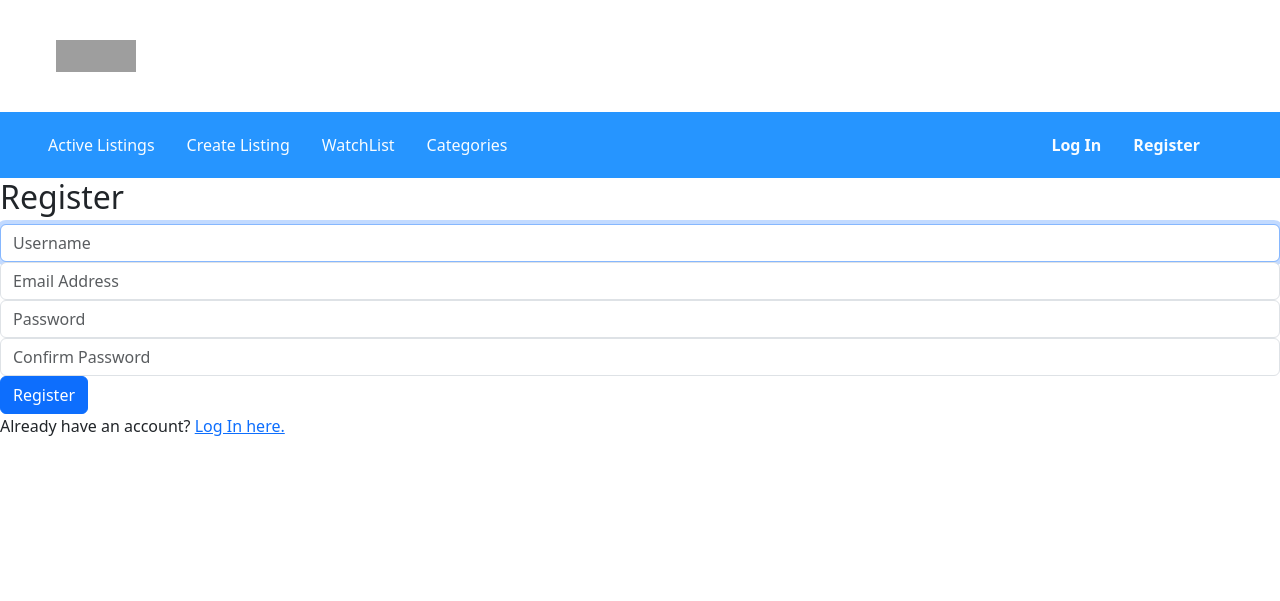
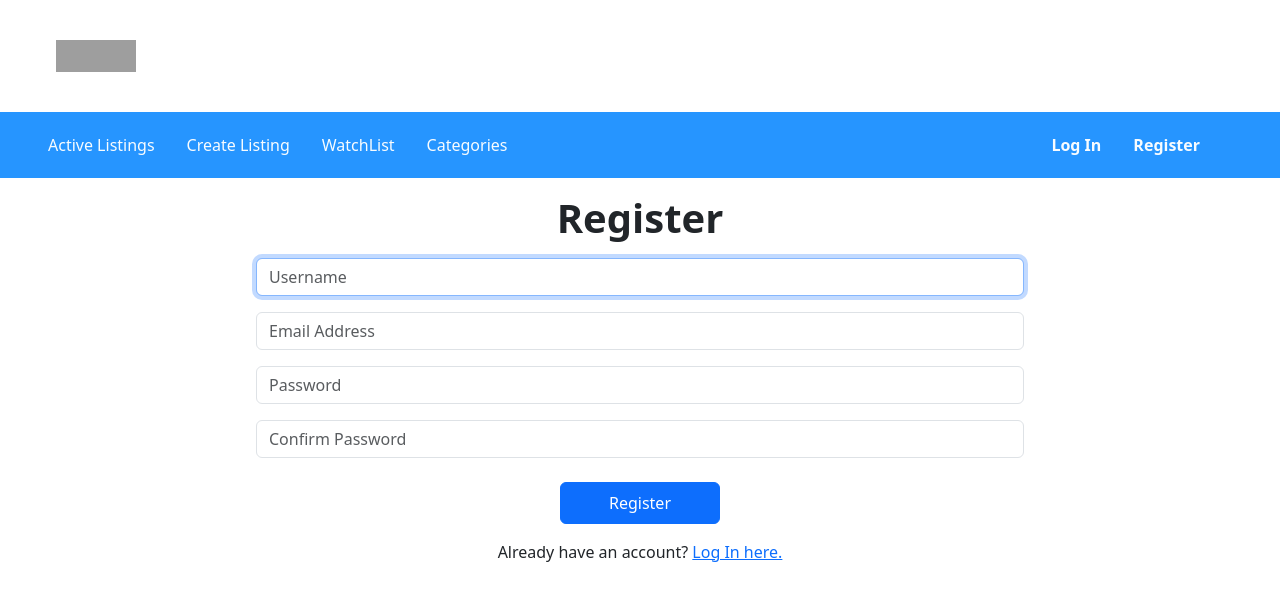
Before and after one commit to SOBAN7AKRAM/commerce, a Django app: page /register in a window 1280 px wide. Shown: the top 601 px of the page. Run offline with Django 3.2, Linux system fonts and the light colour scheme; grey boxes are pictures that could not be loaded.

Commit message:
Almost completer

```diff
--- a/auctions/admin.py
+++ b/auctions/admin.py
@@ -1,4 +1,7 @@
 from django.contrib import admin
-from .models import AuctionListing
+from .models import AuctionListing, Bid, Comments, WatchList
 # Register your models here.
 admin.site.register(AuctionListing)
+admin.site.register(Bid)
+admin.site.register(Comments)
+admin.site.register(WatchList)
--- a/auctions/static/auctions/styles.css
+++ b/auctions/static/auctions/styles.css
@@ -237,4 +237,14 @@ body {
   color: black;
 }
 
+.lgForm {
+  display: flex;
+  flex-direction: column;
+  gap: 1rem;
+}
+.lgForm input[type=submit] {
+  margin-top: 0.5rem;
+  padding: 0.5rem 3rem;
+}
+
 /*# sourceMappingURL=styles.css.map */
--- a/auctions/static/auctions/styles.scss
+++ b/auctions/static/auctions/styles.scss
@@ -209,3 +209,12 @@ body {
     cursor: pointer;
     color: black;
 }
+.lgForm{
+    display: flex;
+    flex-direction: column;
+    gap: 1rem;
+    input[type="submit"]{
+        margin-top: 0.5rem;
+        padding: 0.5rem 3rem;
+    }
+}
--- a/auctions/templates/auctions/categories.html
+++ b/auctions/templates/auctions/categories.html
@@ -3,7 +3,7 @@
     <h4 class="heading">Available Categories</h4>
     <ul class="list-group">
         {% for category in categories %}
-        <a href="{% url 'category' category%}" class="list-group-item listItem">{{category}}</a>
+        <a href="{% url 'auctions:category' category%}" class="list-group-item listItem">{{category}}</a>
         {% endfor%}
     </ul>
 
--- a/auctions/templates/auctions/category.html
+++ b/auctions/templates/auctions/category.html
@@ -6,7 +6,7 @@
         {% for list in auctionlist %}
             <div class="col-12 col-sm-6 col-md-4">
                 <div class="item">
-                        <a class="aHover" href="{% url 'item' list.id%}">
+                        <a class="aHover" href="{% url 'auctions:item' list.id%}">
                         <div class="picture">
                             {% if list.image %}
                             <img src="{{list.image.url}}" alt="image">
--- a/auctions/templates/auctions/create.html
+++ b/auctions/templates/auctions/create.html
@@ -2,7 +2,7 @@
 {% load static %}
 {% block body %}
     <h2 class="heading">Create Listing</h2>
-    <form action="{% url 'create' %}" enctype="multipart/form-data" method="post">
+    <form action="{% url 'auctions:create' %}" enctype="multipart/form-data" method="post">
         {% csrf_token %}
         <div class="formContainer">
             <div class="form-group form">
--- a/auctions/templates/auctions/index.html
+++ b/auctions/templates/auctions/index.html
@@ -13,7 +13,7 @@
     {% for list in auctionlist %}
         <div class="col-12 col-sm-6 col-md-4">
             <div class="item">
-                    <a class="aHover" href="{% url 'item' list.id%}">
+                    <a class="aHover" href="{% url 'auctions:item' list.id%}">
                     <div class="picture">
                         {% if list.image %}
                         <img src="{{list.image.url}}" alt="image">
--- a/auctions/templates/auctions/layout.html
+++ b/auctions/templates/auctions/layout.html
@@ -20,16 +20,16 @@
     <div id="navbarNav">
         <ul class="nav">
             <li class="nav-item">
-                <a class="nav-link" href="{% url 'index' %}">Active Listings</a>
+                <a class="nav-link" href="{% url 'auctions:index' %}">Active Listings</a>
             </li>
             <li class="nav-item">
-                <a class="nav-link" href="{% url 'create' %}">Create Listing</a>
+                <a class="nav-link" href="{% url 'auctions:create' %}">Create Listing</a>
             </li>
             <li class="nav-item">
-                <a class="nav-link" href="{% url 'watch' %}">WatchList</a>
+                <a class="nav-link" href="{% url 'auctions:watch' %}">WatchList</a>
             </li>
             <li class="nav-item">
-                <a class="nav-link" href="{% url 'categories' %}">Categories</a>
+                <a class="nav-link" href="{% url 'auctions:categories' %}">Categories</a>
             </li>
 
         </ul>
@@ -39,14 +39,14 @@
                 <strong class="signedInUser nav-link">{{ user.username }}</strong>
             </li>
             <li class="nav-item navItem">
-                <a class="nav-link" href="{% url 'logout' %}">Log Out</a>
+                <a class="nav-link" href="{% url 'auctions:logout' %}">Log Out</a>
             </li>
             {% else %}
             <li class="nav-item navItem">
-                <a class="nav-link" href="{% url 'login' %}">Log In</a>
+                <a class="nav-link" href="{% url 'auctions:login' %}">Log In</a>
             </li>
             <li class="nav-item navItem">
-                <a class="nav-link" href="{% url 'register' %}">Register</a>
+                <a class="nav-link" href="{% url 'auctions:register' %}">Register</a>
             </li>
             {% endif %}
         </ul>
--- a/auctions/templates/auctions/register.html
+++ b/auctions/templates/auctions/register.html
@@ -2,29 +2,31 @@
 
 {% block body %}
 
-    <h2>Register</h2>
+    <h2 class="heading">Register</h2>
 
     {% if message %}
-        <div>{{ message }}</div>
+        <div class="alert alert-danger">{{ message }}</div>
     {% endif %}
 
-    <form action="{% url 'register' %}" method="post">
+    <form class="formContainer lgForm" action="{% url 'auctions:register' %}" method="post">
         {% csrf_token %}
-        <div class="form-group">
+        <div class="form-group form">
             <input class="form-control" autofocus type="text" name="username" placeholder="Username">
         </div>
-        <div class="form-group">
+        <div class="form-group form">
             <input class="form-control" type="email" name="email" placeholder="Email Address">
         </div>
-        <div class="form-group">
+        <div class="form-group form">
             <input class="form-control" type="password" name="password" placeholder="Password">
         </div>
-        <div class="form-group">
+        <div class="form-group form">
             <input class="form-control" type="password" name="confirmation" placeholder="Confirm Password">
         </div>
         <input class="btn btn-primary" type="submit" value="Register">
+        <div>
+            Already have an account? <a href="{% url 'auctions:login' %}">Log In here.</a>
+        </div>
     </form>
 
-    Already have an account? <a href="{% url 'login' %}">Log In here.</a>
 
 {% endblock %}
--- a/auctions/templates/auctions/watchList.html
+++ b/auctions/templates/auctions/watchList.html
@@ -19,7 +19,7 @@
     {% for list in products %}
         <div class="col-12 col-sm-6 col-md-4">
             <div class="item">
-                    <a class="aHover" href="{% url 'item' list.id%}">
+                    <a class="aHover" href="{% url 'auctions:item' list.id%}">
                     <div class="picture">
                         {% if list.image %}
                         <img src="{{list.image.url}}" alt="image">
--- a/auctions/urls.py
+++ b/auctions/urls.py
@@ -1,10 +1,12 @@
 from django.urls import path
 from django.conf import settings
 from . import views
+from django.contrib import admin
 from django.conf.urls.static import static
 from django.contrib.auth import views as auth_views
-
+app_name = 'auctions'
 urlpatterns = [
+    path("admin/", admin.site.urls),
     path("", views.index, name="index"),
     path("login", views.login_view,name="login"),
     path("logout", views.logout_view, name="logout"),
@@ -14,6 +16,6 @@ urlpatterns = [
     path("watchList/<int:Id>/", views.addOrRemoveToWatchList, name="watchList"),
     path("watchList", views.viewWatchList, name = "watch"),
     path("categories", views.categoriesList, name="categories"),
-    path("<str:name>", views.showCategoryItems, name="category")
+    path("category/<str:name>", views.showCategoryItems, name="category")
 
 ]+ static(settings.MEDIA_URL, document_root=settings.MEDIA_ROOT)
--- a/auctions/views.py
+++ b/auctions/views.py
@@ -29,7 +29,7 @@ def login_view(request):
         # Check if authentication successful
         if user is not None:
             login(request, user)
-            return HttpResponseRedirect(reverse("index"))
+            return HttpResponseRedirect(reverse("auctions:index"))
         else:
             return render(request, "auctions/login.html", {
                 "message": "Invalid username and/or password."
@@ -40,7 +40,7 @@ def login_view(request):
 
 def logout_view(request):
     logout(request)
-    return HttpResponseRedirect(reverse("index"))
+    return HttpResponseRedirect(reverse("auctions:index"))
 
 class createListingForm(forms.Form):
     title = forms.CharField(
@@ -71,7 +71,7 @@ class createListingForm(forms.Form):
     initialBid.widget.attrs.update({'class': 'form-control', 'placeholder': "Initial Bid"})
     picture.widget.attrs.update({'class': 'form-control'})
 
-@login_required(login_url='login')
+@login_required(login_url='auctions:login')
 def createListing(request):
     if request.method == "POST":
         form = createListingForm(request.POST, request.FILES)
@@ -84,7 +84,7 @@ def createListing(request):
             if User.is_authenticated:
                 ac = AuctionListing(title=title, description=description, initialBid=initialBid, image=picture, category=category, owner = request.user)
                 ac.save()
-                return HttpResponseRedirect(reverse('index'))
+                return HttpResponseRedirect(reverse('auctions:index'))
         else:
             return render(request, 'auctions/create.html', {
                 'form' : form
@@ -201,18 +201,18 @@ def register(request):
                 "message": "Username already taken."
             })
         login(request, user)
-        return HttpResponseRedirect(reverse("index"))
+        return HttpResponseRedirect(reverse("auctions:index"))
     else:
         return render(request, "auctions/register.html")
 
-@login_required(login_url='login')
+@login_required(login_url='auctions:login')
 def addOrRemoveToWatchList(request, Id):
     wc, created = WatchList.objects.get_or_create(watchUser = request.user)
     if request.method == "POST" and request.user.is_authenticated:
         ac = AuctionListing.objects.get(id=Id)
         if wc.products.contains(ac):
             wc.products.remove(ac)
-            return HttpResponseRedirect(reverse("item",kwargs={'Id': Id}))
+            return HttpResponseRedirect(reverse("auctions:item",kwargs={'Id': Id}))
         else:
             wc.products.add(ac)
         wc.save()
@@ -224,7 +224,7 @@ def addOrRemoveToWatchList(request, Id):
         'products': products,
         'isEmpty' : len(products) == 0
     })
-@login_required(login_url='login')
+@login_required(login_url='auctions:login')
 def viewWatchList(request):
     flag = True
     try:
```
Also changed, not shown: auctions/templates/auctions/item.html (+4 -4 lines), auctions/templates/auctions/login.html (+14 -10 lines), db.sqlite3, 1 other file.
